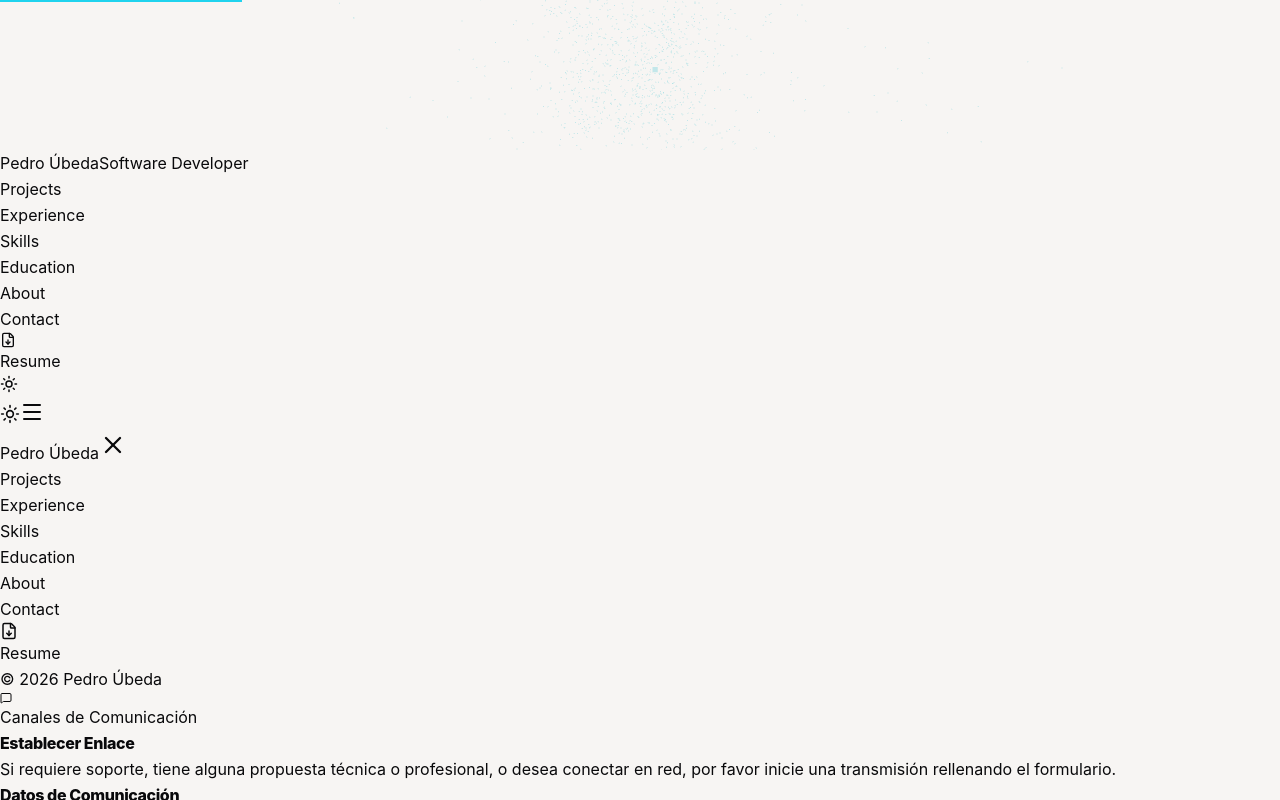
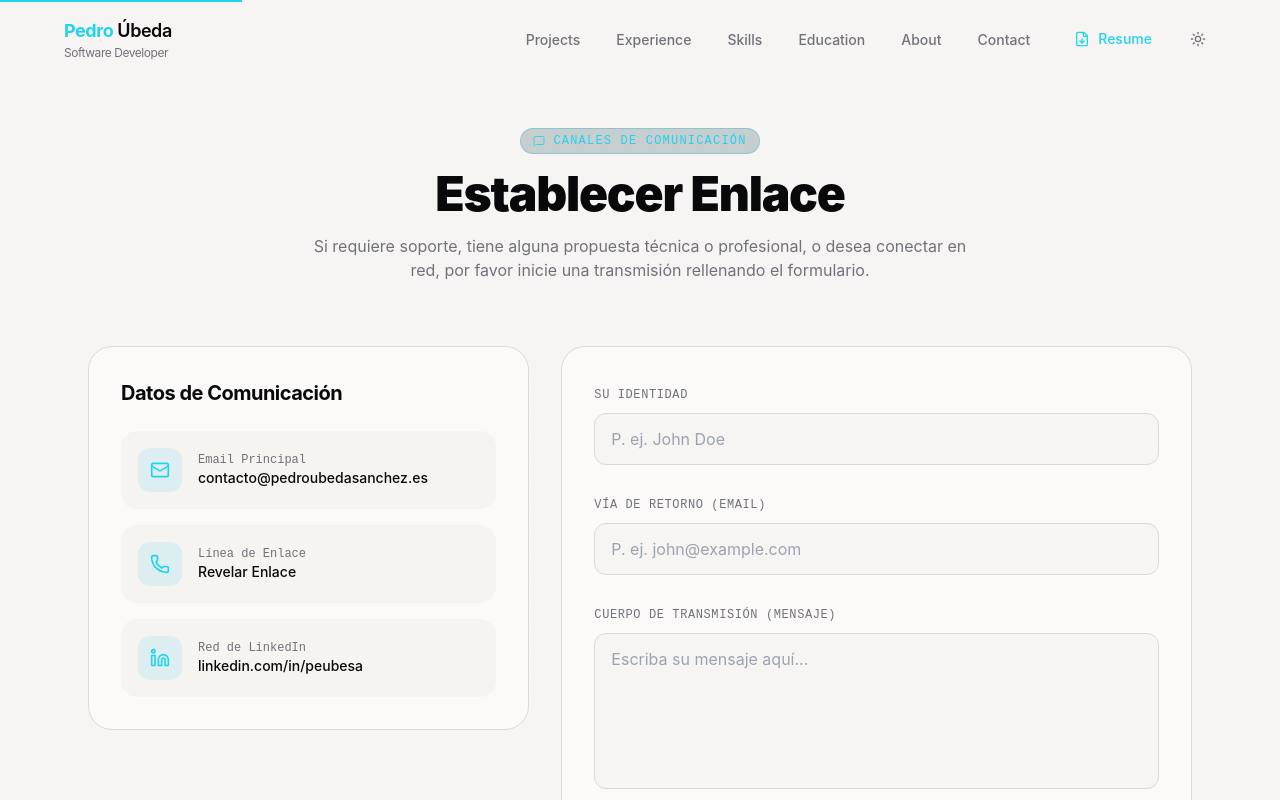
Before and after one commit to BeLc3bU/PedroUbedaSanchez.github.io, a Next.js app: page /contact in a window 1280 px wide. Shown: the top 800 px of the page. Built offline with nearby package versions, Linux system fonts and the light colour scheme.

Commit message:
fix: update tailwind content paths to scan app and components folders

```diff
--- a/tailwind.config.js
+++ b/tailwind.config.js
@@ -1,7 +1,12 @@
 /** @type {import('tailwindcss').Config} */
 export default {
     darkMode: "class",
-    content: ["./index.html", "./src/**/*.{js,ts,jsx,tsx}"],
+    content: [
+        "./app/**/*.{js,ts,jsx,tsx}",
+        "./components/**/*.{js,ts,jsx,tsx}",
+        "./hooks/**/*.{js,ts,jsx,tsx}",
+        "./lib/**/*.{js,ts,jsx,tsx}",
+    ],
     theme: {
         extend: {
             borderRadius: {
```
Also changed, not shown: doc/memory/sessions.md (+11 -0 lines).
